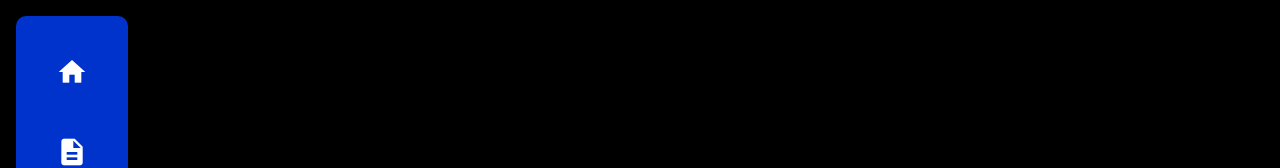
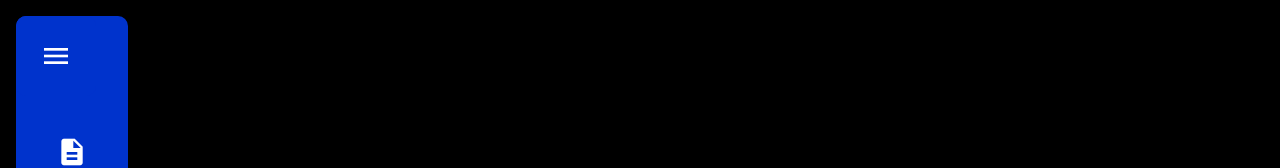
Before and after one commit to rafaelbardsouza/portfoliov2, a React (Vite) app: page / in a window 1280 px wide. Shown: the top 168 px of the page. Built offline with nearby package versions, Linux system fonts and the light colour scheme.

Commit message:
feat: height responsivity

```diff
--- a/src/styles/hero.scss
+++ b/src/styles/hero.scss
@@ -108,4 +108,8 @@
             }
         }
     }
+
+    @media (max-height: 650px) {
+        margin-bottom: 10rem;
+    }
 }
--- a/src/styles/nav.scss
+++ b/src/styles/nav.scss
@@ -11,6 +11,7 @@
     display: none;
     z-index: 10;
     margin: 1rem;
+    display: inline-block;
 }
 
 nav {
```
